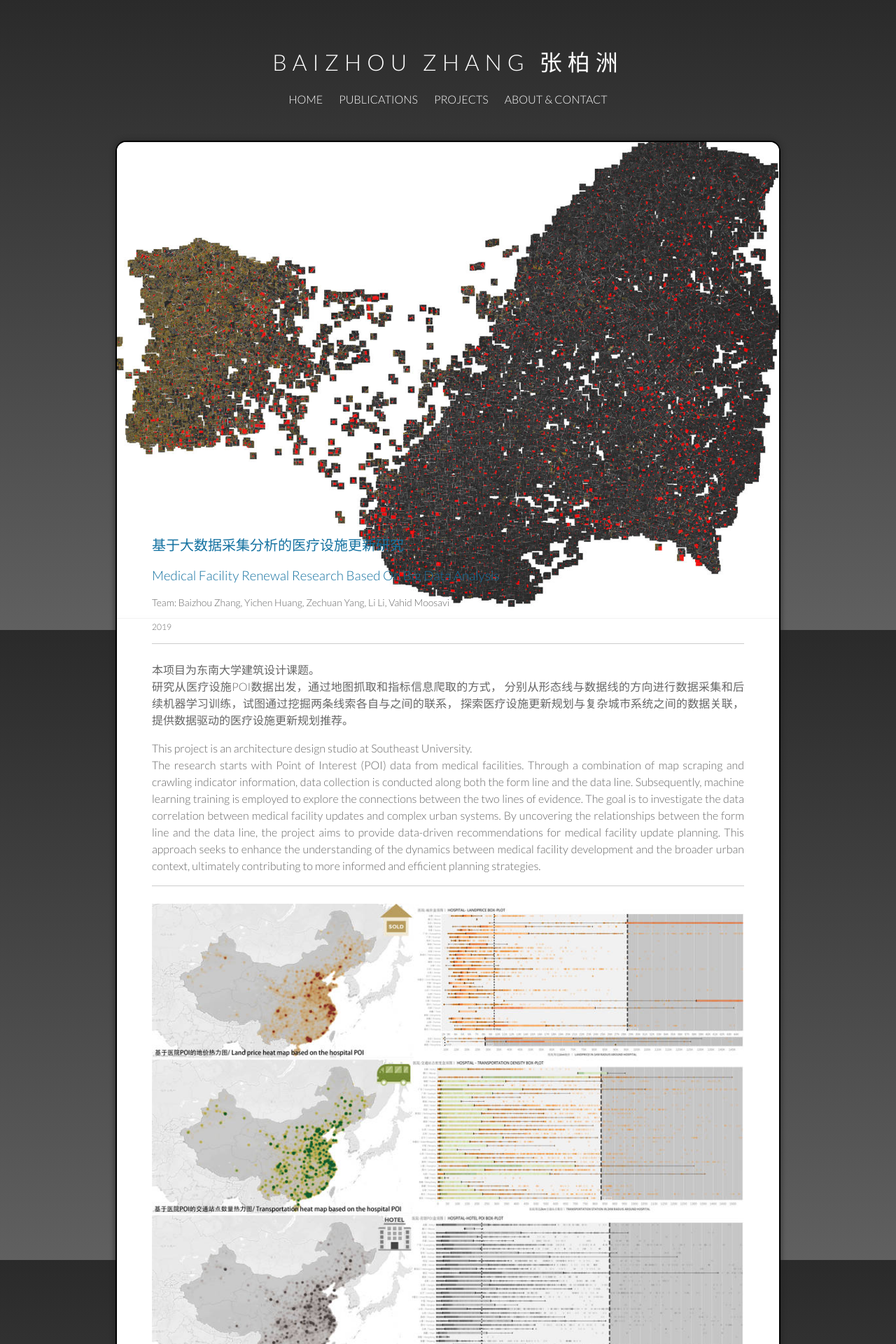
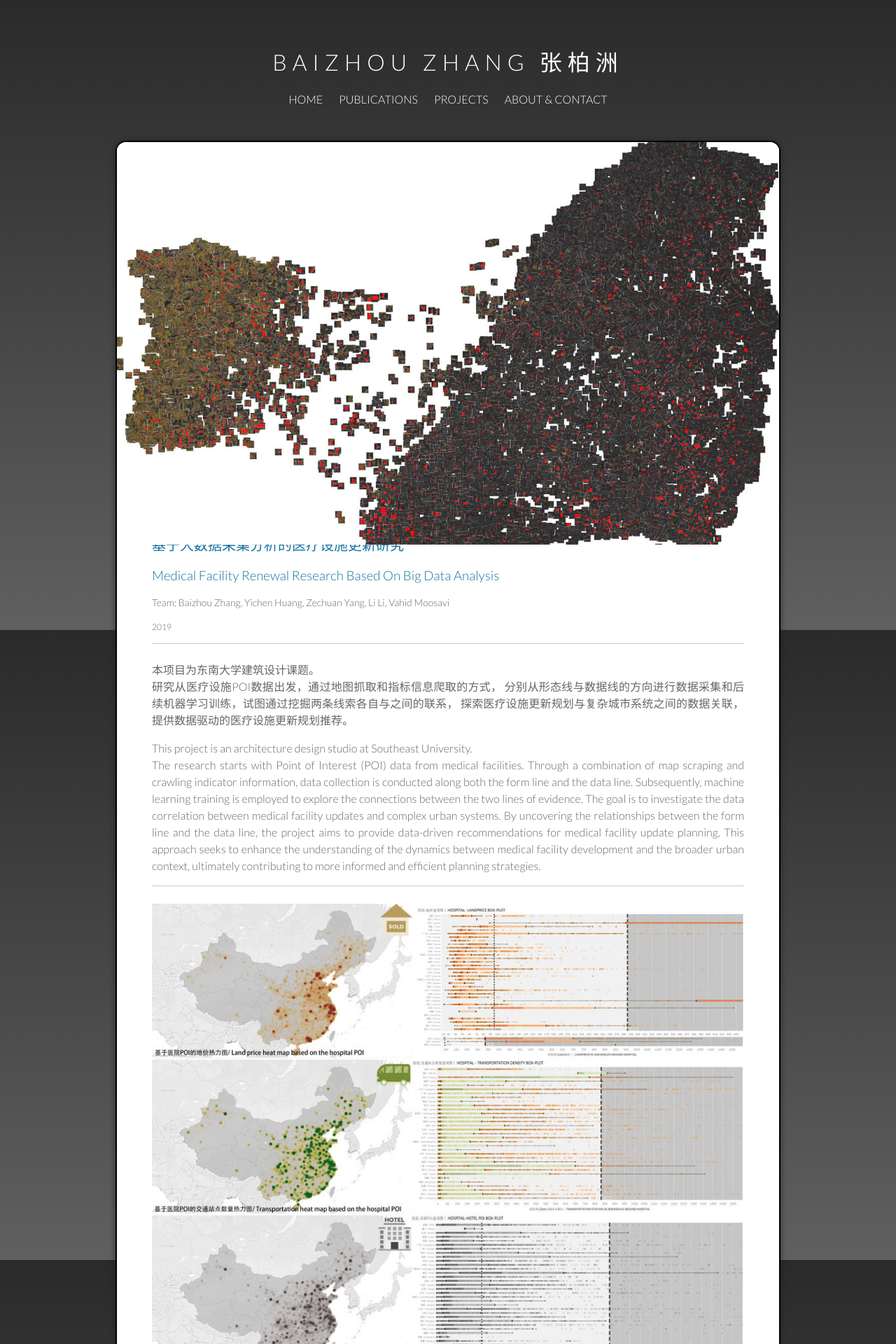
Before and after one commit to zhangbz764/zhangbz764.github.io, a Jekyll site: the page built from projects/_posts/2019-06-17-hospital-big-data.md, in a window 1280 px wide. Shown: the top 1920 px of the page at 70% size. Built offline with Jekyll 4.4.1, drawn with Linux system fonts in a browser that asks for light colours.

Commit message:
fix head image

```diff
--- a/_layouts/project.html
+++ b/_layouts/project.html
@@ -14,7 +14,9 @@
 
         <div class="featured-image">
             {% if page.featured-image == "" or page.featured-image == nil %}
-            <img src="/images/default-header.png", style="width:100%">
+            <img src="/images/default-header.png"
+                 style="width:100%; object-fit: cover; object-position: center center;"
+            >
             {% else %}
             <img src="{{ page.featured-image }}" style="width:100%">
             {% endif %}
--- a/_sass/_base.scss
+++ b/_sass/_base.scss
@@ -370,6 +370,8 @@ header .entry-meta {
 
       .featured-image {
         max-height: 600px;
+        overflow: hidden;
+        position: relative;
         display: block;
         margin: -50px -80px;
         padding: 0px 0px 50px 0px;
@@ -382,6 +384,8 @@ header .entry-meta {
 
       .featured-image {
         max-height: 600px;
+        overflow: hidden;
+        position: relative;
         display: block;
         margin: -50px -80px;
         padding: 0px 0px 50px 0px;
@@ -394,6 +398,8 @@ header .entry-meta {
 
       .featured-image {
         max-height: 600px;
+        overflow: hidden;
+        position: relative;
         display: block;
         margin: -50px -80px;
         padding: 0px 0px 50px 0px;
@@ -406,6 +412,8 @@ header .entry-meta {
 
       .featured-image {
         max-height: 600px;
+        overflow: hidden;
+        position: relative;
         display: block;
         margin: -50px -80px;
         padding: 0px 0px 50px 0px;
```
